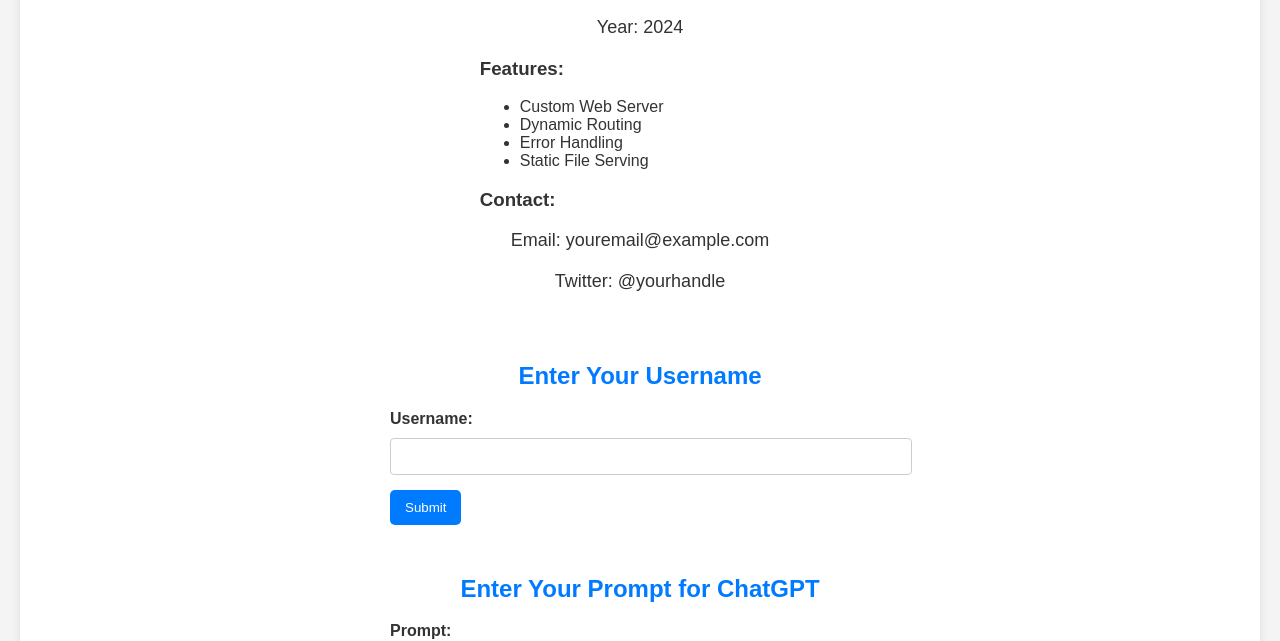
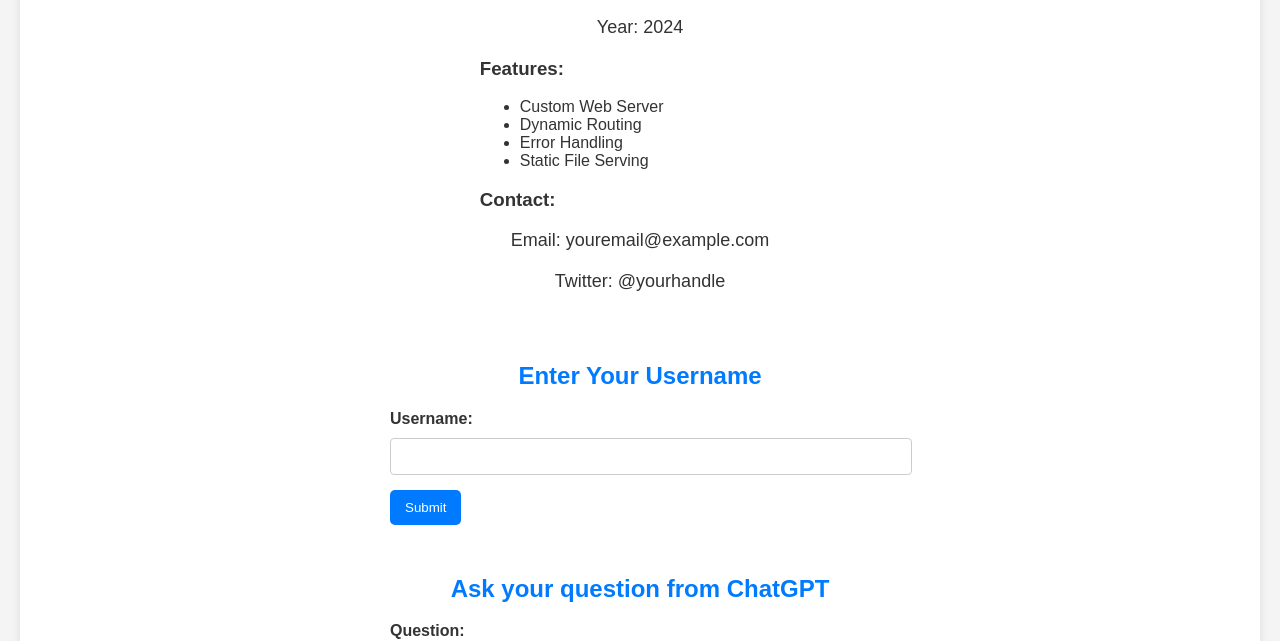
Before and after one commit to olympiaobr/webserv, a plain HTML site: page web/index.html in a window 1280 px wide. Shown: the part 311-952 px from the top of the page. Drawn offline with Linux system fonts and the light colour scheme.

Commit message:
small imrovement

```diff
--- a/web/index.html
+++ b/web/index.html
@@ -23,9 +23,9 @@
         </form>
 
         <!-- New prompt form -->
-        <h2>Enter Your Prompt for ChatGPT</h2>
+        <h2>Ask your question from ChatGPT</h2>
         <form action="/cgi/sgi_openai.py" method="get">
-            <label for="prompt">Prompt:</label>
+            <label for="prompt">Question:</label>
             <input type="text" id="prompt" name="prompt" required>
             <input type="submit" value="Submit">
         </form>
```
